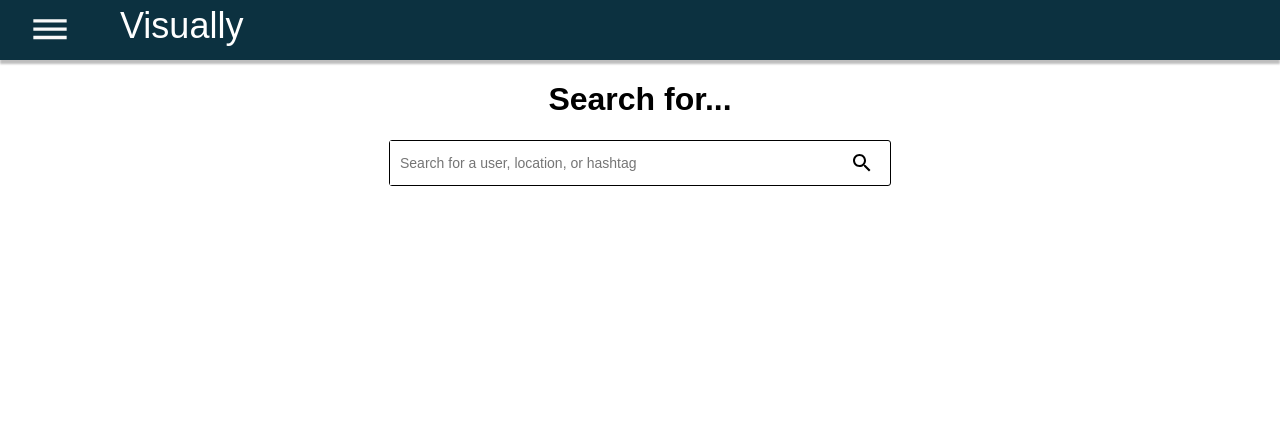
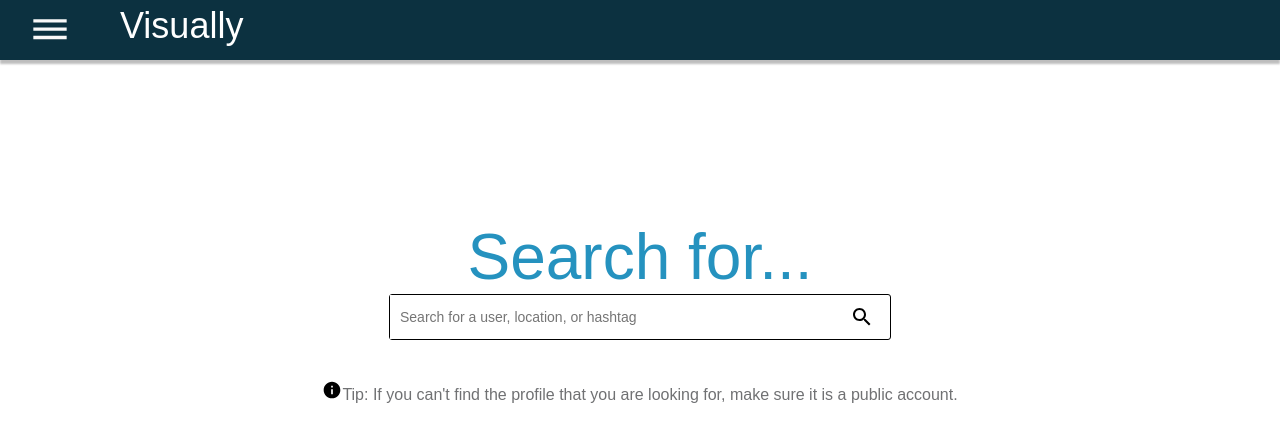
Before and after one commit to ryyu/cs470-Visually, a React (Create React App) app in the folder visually/: page /search in a window 1280 px wide. Shown: the top 442 px of the page. Built offline with nearby package versions, Linux system fonts and the light colour scheme.

Commit message:
Add tip below search bar

```diff
--- a/visually/src/pages/search.js
+++ b/visually/src/pages/search.js
@@ -1,14 +1,28 @@
 import React, { Component } from 'react';
 import {SearchBar} from '../searchBar.js';
+import '../stylesheets/pages/search.css';
+import infoIcon from '../assets/infoIcon.svg';
 
-
+var empty = {
+	height: "40%",
+	width: "100%",
+	display: "block"
+}
 
 export class Search extends Component {
   render() {
     return (
-		<div id="searchArea">
-			<h1>Search for...</h1>
+		<div class="searchArea">
+			<span class="titleText">Search for...</span>
 			<SearchBar/>
+			<br/>
+			<br/>
+			<br/>
+			<img src={infoIcon} height="20px"></img>
+			<span class="tipText">
+				Tip: If you can't find the profile that you are looking for, make sure
+				it is a public account.
+			</span>
 		</div>
 
     );
--- a/visually/src/stylesheets/pages/search.css
+++ b/visually/src/stylesheets/pages/search.css
@@ -1,9 +1,19 @@
-#searchArea = {
-	padding-top: 50px;
+.titleText{
+	font-size: 64px;
+	display: block;
+	color: #2592BF;
+}
+
+.searchArea{
+	margin-top: 20vh;
 	display: inline-block;
 	overflow: hidden;
-	width: 500px;
-
 	margin-left: auto;
 	margin-right: auto;
+	width: 700px;
 }
+
+.tipText{
+	color: #707173;
+
+}
```
Also changed, not shown: visually/src/assets/infoIcon.svg (added).
